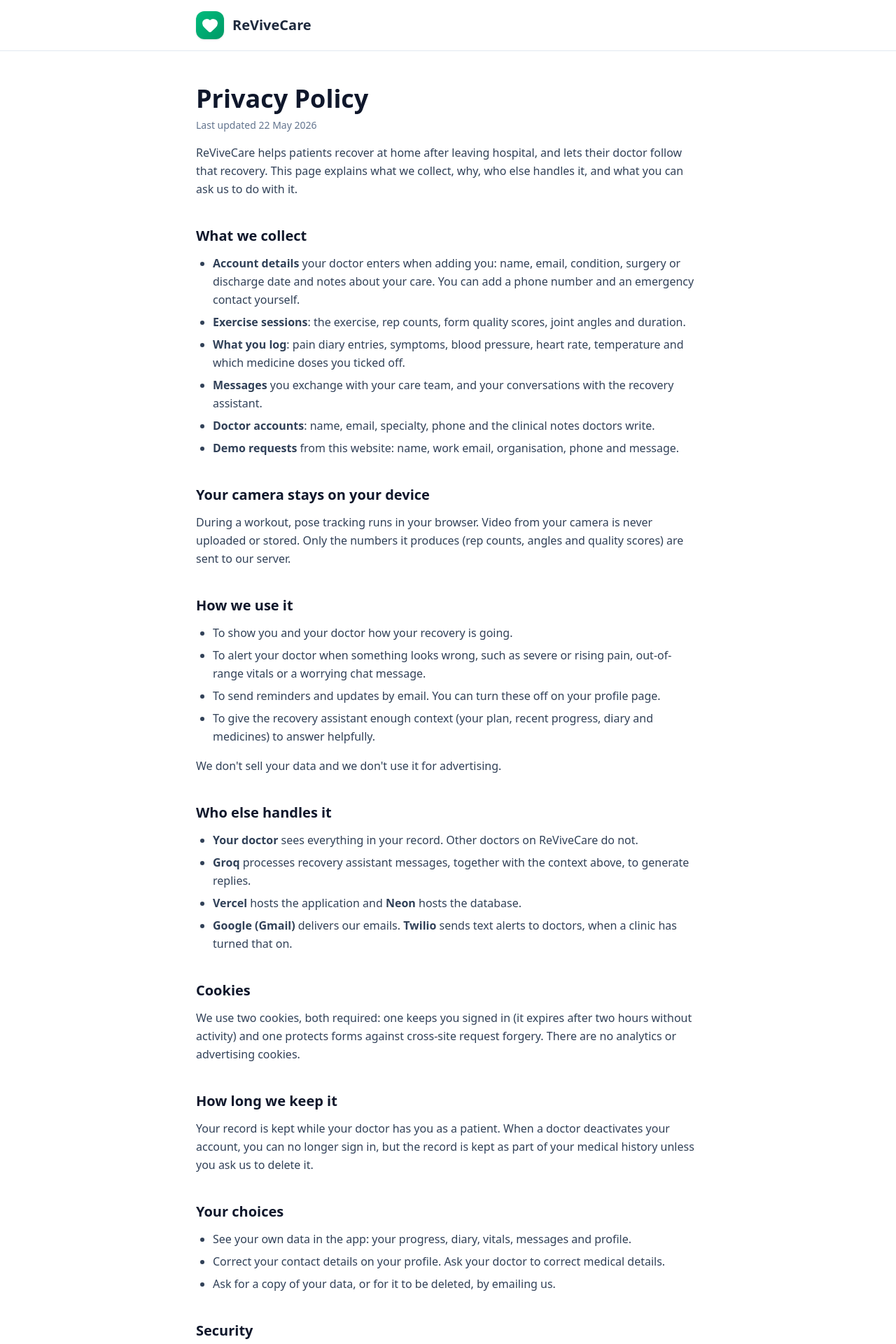
After one commit to hr5ht/ReviveCare, a Django app: page /privacy/ in a window 1280 px wide. The commit adds this page. Shown: the top 1920 px of the page at 70% size. Run offline with Django 5.2, Linux system fonts and the light colour scheme.

Commit message:
Add privacy policy page

```diff
--- a/Backend/ReviveCare/urls.py
+++ b/Backend/ReviveCare/urls.py
@@ -17,7 +17,7 @@ Including another URLconf
 from django.contrib import admin
 from django.urls import path, include
 from django.contrib.auth import views as auth_views
-from django.views.generic import RedirectView
+from django.views.generic import RedirectView, TemplateView
 from Doctor import views as doctor
 from Home import views as pages
 from Patients.views import *
@@ -52,6 +52,7 @@ urlpatterns = [
     path('doctor/patients/<int:patient_id>/medications/', doctor.patient_medications, name='patient_medications'),
     path('doctor/patients/<int:patient_id>/goals/', doctor.patient_goals, name='patient_goals'),
     path('demo-request/', pages.demo_request, name='demo_request'),
+    path('privacy/', TemplateView.as_view(template_name='privacy.html'), name='privacy'),
     path('patient/', RedirectView.as_view(url='/patient/login/')),
     path('patient/login/', pages.patient_login, name='patient_login'),
     path('patient/dashboard/', pages.patient_dashboard, name='patient_dashboard_page'),
--- /dev/null
+++ b/Backend/templates/privacy.html
@@ -0,0 +1,72 @@
+{% extends "base.html" %}
+{% block title %}Privacy Policy · ReviveCare{% endblock %}
+{% block body %}
+<div class="min-h-screen bg-white">
+    <header class="border-b border-slate-200">
+        <div class="max-w-3xl mx-auto px-6 py-4">
+            <a href="/" class="inline-flex items-center gap-3 hover:opacity-80 transition-opacity">
+                <span class="w-10 h-10 bg-gradient-to-br from-emerald-500 to-emerald-600 rounded-xl flex items-center justify-center shadow-sm"><i data-lucide="heart" class="w-6 h-6 text-white" fill="white"></i></span>
+                <span class="text-xl font-bold text-slate-800">ReViveCare</span>
+            </a>
+        </div>
+    </header>
+
+    <main class="max-w-3xl mx-auto px-6 py-12 text-slate-700 leading-relaxed [&_h2]:text-xl [&_h2]:font-bold [&_h2]:text-slate-900 [&_h2]:mt-10 [&_h2]:mb-3 [&_p]:mb-4 [&_ul]:list-disc [&_ul]:pl-6 [&_ul]:mb-4 [&_li]:mb-1.5">
+        <h1 class="text-4xl font-bold text-slate-900 mb-2">Privacy Policy</h1>
+        <p class="text-sm text-slate-500">Last updated 22 May 2026</p>
+
+        <p>ReViveCare helps patients recover at home after leaving hospital, and lets their doctor follow that recovery. This page explains what we collect, why, who else handles it, and what you can ask us to do with it.</p>
+
+        <h2>What we collect</h2>
+        <ul>
+            <li><strong>Account details</strong> your doctor enters when adding you: name, email, condition, surgery or discharge date and notes about your care. You can add a phone number and an emergency contact yourself.</li>
+            <li><strong>Exercise sessions</strong>: the exercise, rep counts, form quality scores, joint angles and duration.</li>
+            <li><strong>What you log</strong>: pain diary entries, symptoms, blood pressure, heart rate, temperature and which medicine doses you ticked off.</li>
+            <li><strong>Messages</strong> you exchange with your care team, and your conversations with the recovery assistant.</li>
+            <li><strong>Doctor accounts</strong>: name, email, specialty, phone and the clinical notes doctors write.</li>
+            <li><strong>Demo requests</strong> from this website: name, work email, organisation, phone and message.</li>
+        </ul>
+
+        <h2>Your camera stays on your device</h2>
+        <p>During a workout, pose tracking runs in your browser. Video from your camera is never uploaded or stored. Only the numbers it produces (rep counts, angles and quality scores) are sent to our server.</p>
+
+        <h2>How we use it</h2>
+        <ul>
+            <li>To show you and your doctor how your recovery is going.</li>
+            <li>To alert your doctor when something looks wrong, such as severe or rising pain, out-of-range vitals or a worrying chat message.</li>
+            <li>To send reminders and updates by email. You can turn these off on your profile page.</li>
+            <li>To give the recovery assistant enough context (your plan, recent progress, diary and medicines) to answer helpfully.</li>
+        </ul>
+        <p>We don't sell your data and we don't use it for advertising.</p>
+
+        <h2>Who else handles it</h2>
+        <ul>
+            <li><strong>Your doctor</strong> sees everything in your record. Other doctors on ReViveCare do not.</li>
+            <li><strong>Groq</strong> processes recovery assistant messages, together with the context above, to generate replies.</li>
+            <li><strong>Vercel</strong> hosts the application and <strong>Neon</strong> hosts the database.</li>
+            <li><strong>Google (Gmail)</strong> delivers our emails. <strong>Twilio</strong> sends text alerts to doctors, when a clinic has turned that on.</li>
+        </ul>
+
+        <h2>Cookies</h2>
+        <p>We use two cookies, both required: one keeps you signed in (it expires after two hours without activity) and one protects forms against cross-site request forgery. There are no analytics or advertising cookies.</p>
+
+        <h2>How long we keep it</h2>
+        <p>Your record is kept while your doctor has you as a patient. When a doctor deactivates your account, you can no longer sign in, but the record is kept as part of your medical history unless you ask us to delete it.</p>
+
+        <h2>Your choices</h2>
+        <ul>
+            <li>See your own data in the app: your progress, diary, vitals, messages and profile.</li>
+            <li>Correct your contact details on your profile. Ask your doctor to correct medical details.</li>
+            <li>Ask for a copy of your data, or for it to be deleted, by emailing us.</li>
+        </ul>
+
+        <h2>Security</h2>
+        <p>Connections are encrypted with HTTPS, passwords are stored hashed, sign-in attempts are rate limited and accounts lock after repeated wrong passwords. No system is perfectly secure. If we learn of a breach affecting your data, we will tell you.</p>
+
+        <h2>Contact</h2>
+        <p>Questions or requests: <a href="mailto:support@revivecare.com" class="text-emerald-700 font-medium hover:underline">support@revivecare.com</a>. If we change this policy, we'll update the date above.</p>
+    </main>
+
+    {% include "partials/footer.html" %}
+</div>
+{% endblock %}
```
Also changed, not shown: Backend/static/css/app.css.
